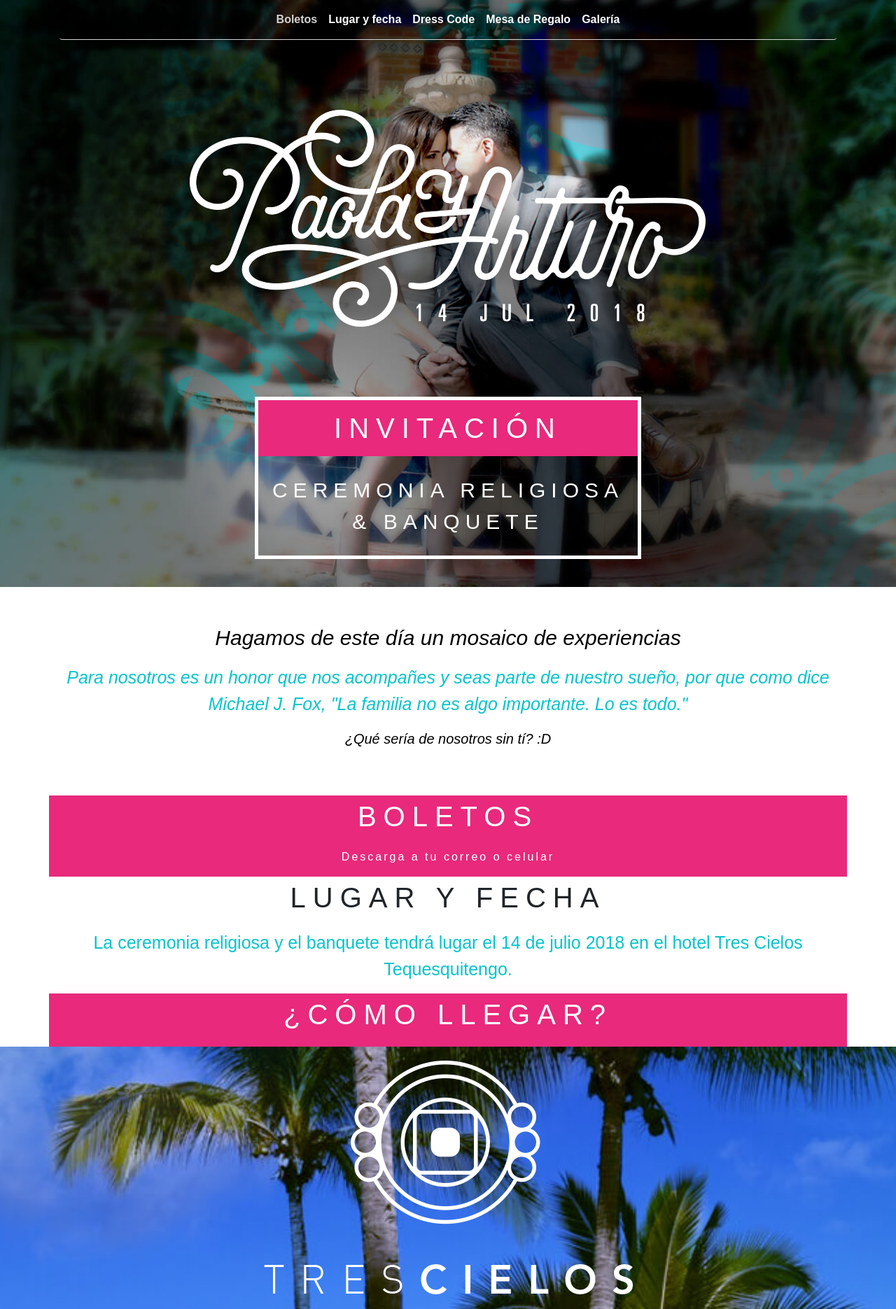
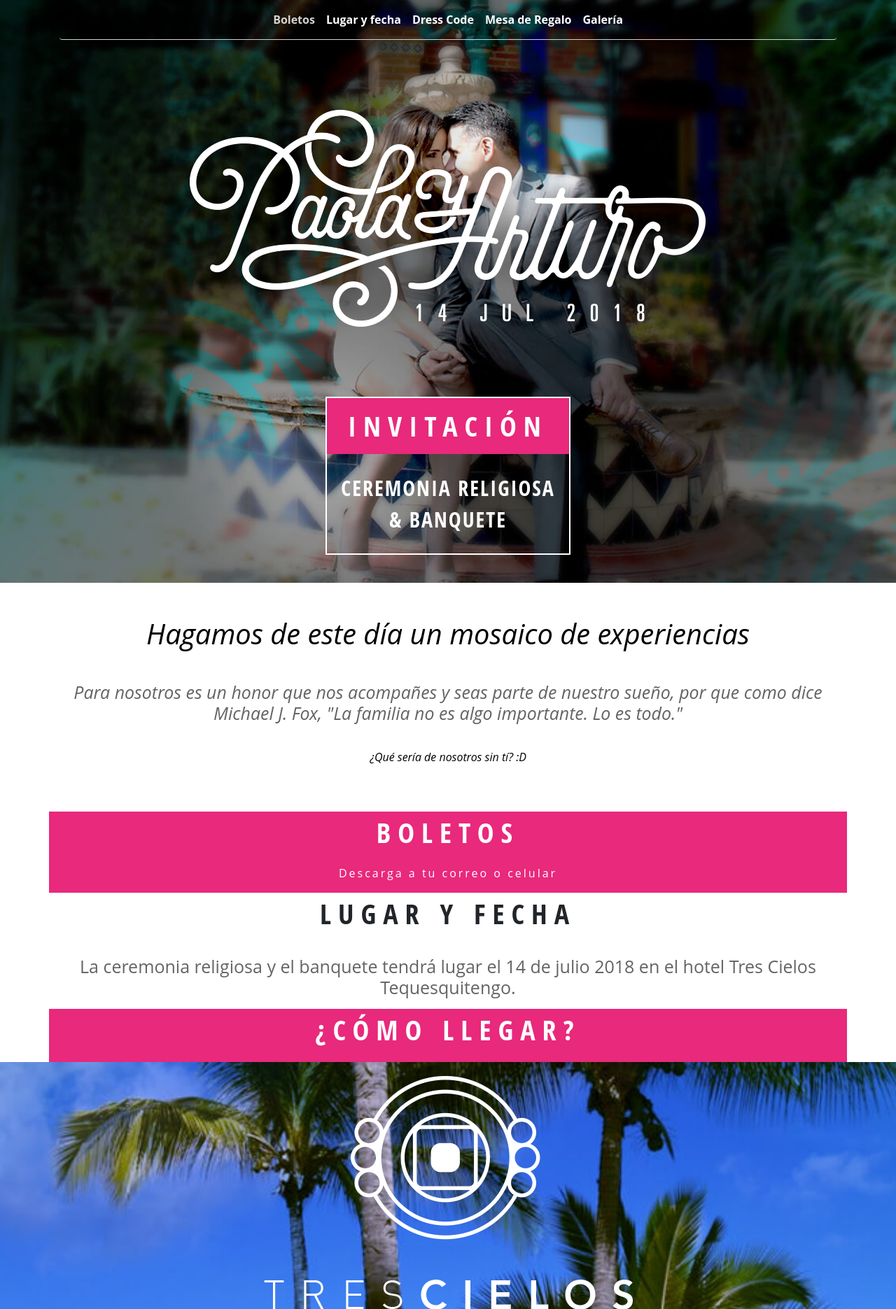
Before and after one commit to alucard0/paolayarturo, a PHP site: page / in a window 1280 px wide. Shown: the top 1871 px of the page at 70% size. Run offline with PHP 8.4, Linux system fonts and the light colour scheme; some libraries are stand-ins or nearby versions.

Commit message:
Actualización
Se actualizó tipografía y algunos estilos,

```diff
--- a/css/main.css
+++ b/css/main.css
@@ -12,12 +12,14 @@ a:hover{
 	text-decoration: none;
 }
 html body{
-	font-family: 'Barlow Condensed', sans-serif;
+	font-family: 'Open Sans', sans-serif;
 }
 /*Background Rosa*/
 header div.contenidoHeader div.invitacionContenido p:nth-child(1),#boletos,#mesaRegalos,#dressCode,#comoLlegar{
 	background-color: #e8297c;
 }
+/*padding-top: 26px; para boletos, para invitacion padding-top: 12px;*/
+
 /*Titulos*/
 header div.contenidoHeader div.invitacionContenido p:nth-child(1),
 div#boletos p:nth-child(1),
@@ -31,6 +33,8 @@ div.infoHotel div.hotelReservacion p.titulo
 	letter-spacing: 10px;
 	text-transform: uppercase;
 	text-align: center;
+	font-family: 'Open Sans Condensed', sans-serif;
+	font-weight: 700;
 
 }
 /*Fin General*/
@@ -81,9 +85,11 @@ header div.contenidoHeader figure.logo{
 	margin: 100px 0;
 }
 header div.contenidoHeader div.invitacionContenido,div.infoHotel div.hotelReservacion{
-	border: 5px solid #fff;
+	border: 2px solid #fff;
 	margin-bottom: 40px;
 }
+/*Agregar padding al cuadro de invitacion padding: 0px 50px;*/
+
 header div.contenidoHeader div.invitacionContenido p{
 	color: #fff;
 	padding: 10px 20px;
@@ -91,9 +97,11 @@ header div.contenidoHeader div.invitacionContenido p{
 
 header div.contenidoHeader div.invitacionContenido p:nth-child(2){
 	font-size: 30px;
-	letter-spacing: 8px;
+	letter-spacing: 2px;
 	text-transform: uppercase;
 	text-align: center;
+	font-family: 'Open Sans Condensed', sans-serif;
+	font-weight: 400;
 }
 /*Fin header*/
 
@@ -107,15 +115,19 @@ div.fraseIntro p{
 }
 div.fraseIntro p:nth-child(1){
 	color: #000;
-	font-size: 30px;
+	font-size: 40px;
+	line-height: 45px;
 }
 div.fraseIntro p:nth-child(2),div#lugarFecha p:nth-child(2){
-	color:#07c4cc;
+	color:#636466;
 	font-size: 25px;
+	line-height: 30px;
+	margin-top: 30px;
 }
 div.fraseIntro p:nth-child(3){
 	color:#000;
-	font-size: 20px;
+	font-size: 16px;
+	margin-top: 20px;
 }
 
 
@@ -136,6 +148,8 @@ div#boletos p:nth-child(2){
 div#lugarFecha p,div.infoHotel p{
 	text-align: center;
 }
+
+
 div.bannerHotel{
 	background: url(../images/trescielos/3cielosBG.jpg) no-repeat center center;
 	background-size: cover;
@@ -144,6 +158,7 @@ div.bannerHotel{
 	-o-background-size: cover;
 	padding: 20px 0;
 }
+/*background: #07c4cc para abajo de la info de hotel*/
 div.infoHotel p:nth-child(1){
 	font-size: 24px;
 }
--- a/header.php
+++ b/header.php
@@ -29,7 +29,7 @@ ob_start("ob_gzhandler");
 
 	<script>
 	  WebFontConfig = {
-	    google: { families: ['Barlow+Condensed:400,400i,500,500i,600,600i,700,','Fjalla+One','Nanum+Gothic:400,700,800'] }
+	    google: { families: ['Open+Sans+Condensed:300,700','Open+Sans:300,400,400i,700'] }
 	  };
 	  (function() {
 	    var wf = document.createElement('script');
```
